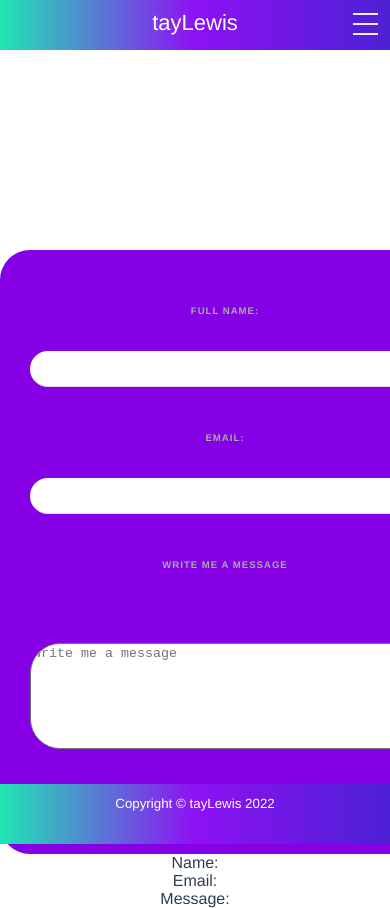
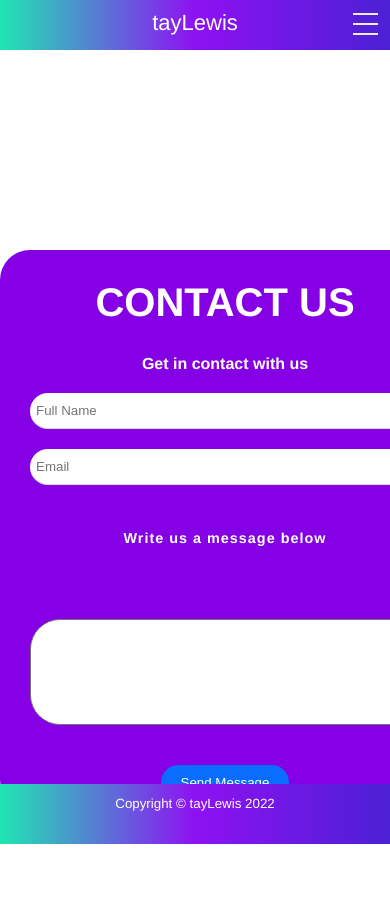
Before and after one commit to amaarahjanuary/Blog-Frontend, a Vue app: page /contact in a window 390 px wide. Shown: the top 908 px of the page. After the commit the page ends 844 px from the top, so only its background shows below. Built offline with nearby package versions, Linux system fonts and the light colour scheme.

Commit message:
changed contact form

```diff
--- a/src/views/Contact.vue
+++ b/src/views/Contact.vue
@@ -1,14 +1,15 @@
 <template>
   <form @submit.prevent="handleSubmit">
-      <label>Full Name:</label>
-      <input type="name" required v-model="name">
+      <h2 class="form-heading">Contact Us</h2>
+          <h4>Get in contact with us</h4>
+      <input type="name" required v-model="name" placeholder="Full Name">
 
-      <label>Email:</label>
-      <input type="email" required v-model="email">
 
-      <label>Write me a message</label>
+      <input type="email" required v-model="email" placeholder="Email">
+
+      <label>Write us a message below</label>
       <br>
-      <textarea name="message" id="message" rows="5" placeholder="Write me a message" v-model="message"></textarea>
+      <textarea name="message" id="message" rows="5" v-model="message" class="message"></textarea>
 
 
 
@@ -20,9 +21,9 @@
 
   </form>
 
-  <p>Name: {{ name }}</p>
+  <!-- <p>Name: {{ name }}</p>
   <p>Email: {{ email }}</p>
-  <p>Message: {{ message }}</p>
+  <p>Message: {{ message }}</p> -->
 
 </template>
 
@@ -72,16 +73,26 @@ form {
   background-color: #8500e5;
   color: white;
   border-radius: 30px;
+  padding-bottom: 10px;
+    margin-top: 200px;
 }
+
+.form-heading {
+  text-align: center;
+  text-transform: uppercase;
+  font-size: 40px;
+  padding-bottom: 10px;
+}
+
 label {
-    color: #aaa;
+    color: white;
     display: inline-block;
     margin: 25px 0 15px;
-    font-size: 0.6em;
-    text-transform: uppercase;
+    font-size: 0.9em;
     letter-spacing: 1px;
     font-weight: bold;
     border-radius: 30px;
+    font-family: 'Franklin Gothic Medium', 'Arial Narrow', Arial, sans-serif
 }
 input, select {
     display: block;
@@ -135,4 +146,8 @@ textarea {
       height: 100px;
       border-radius: 30px;
 }
+
+#message {
+     font-size: 0.9em;
+}
 </style>
--- a/src/views/Home.vue
+++ b/src/views/Home.vue
@@ -193,11 +193,10 @@ a:active {
 
 
 @media only screen and (max-width: 700px) {
-    .img-inner {
-        max-width: 240px;
-        max-height: 240px;
-          top: 8px;
-  left: 16px;
-    }
+    .container_img {
+  width: 100%;
+  animation: slideIn 1.5s ease-in-out forwards;
+  float: left;
+}
 }
 </style>
```
